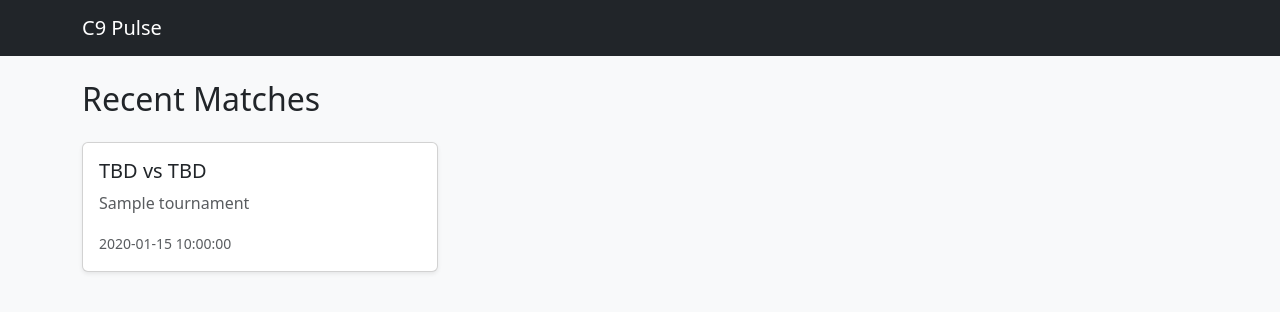
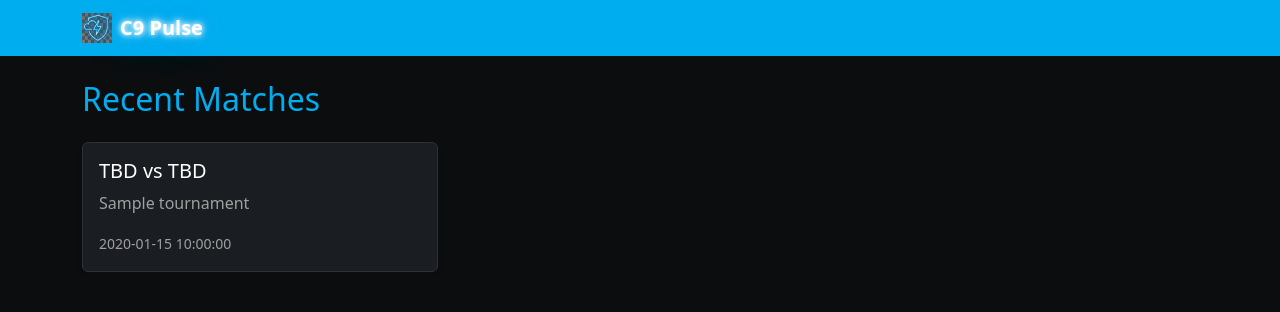
Before and after one commit to vero-code/c9-pulse, a Flask app: page / in a window 1280 px wide. Shown: the top 312 px of the page. Run offline with Flask 3, Linux system fonts and the light colour scheme; a database or web service that is not in the repository returns one stand-in record (values such as "Sample title"); data that the repository does not hold is empty.

Commit message:
feat: add visuals and UX style

```diff
--- a/templates/index.html
+++ b/templates/index.html
@@ -6,15 +6,54 @@
     <title>C9 Pulse - Esports Analysis</title>
     <link href="https://cdn.jsdelivr.net/npm/bootstrap@5.3.0/dist/css/bootstrap.min.css" rel="stylesheet">
     <style>
-        body { background-color: #f8f9fa; }
-        .match-card { transition: transform 0.2s; cursor: pointer; }
-        .match-card:hover { transform: scale(1.02); }
+        body {
+            background-color: #0b0d0f;
+            color: #ffffff;
+        }
+        .navbar {
+            background-color: #00aeef !important;
+        }
+        .navbar-brand {
+            font-weight: bold;
+            color: #ffffff !important;
+            text-shadow: 0 0 5px #fff, 0 0 10px #fff, 0 0 20px #00aeef, 0 0 30px #00aeef, 0 0 40px #00aeef;
+            transition: text-shadow 0.3s ease-in-out;
+        }
+        .navbar-brand:hover {
+            text-shadow: 0 0 10px #fff, 0 0 20px #fff, 0 0 30px #00aeef, 0 0 40px #00aeef, 0 0 50px #00aeef, 0 0 60px #00aeef;
+        }
+        .card {
+            background-color: #1a1d21;
+            border-color: #2d3238;
+            color: #ffffff;
+        }
+        .match-card {
+            transition: transform 0.2s, background-color 0.2s;
+            cursor: pointer;
+        }
+        .match-card:hover {
+            transform: scale(1.02);
+            background-color: #25292e;
+        }
+        .text-muted {
+            color: #a0a0a0 !important;
+        }
+        h2 {
+            color: #00aeef;
+        }
     </style>
 </head>
 <body>
-    <nav class="navbar navbar-dark bg-dark mb-4">
+    <nav class="navbar navbar-dark mb-4">
         <div class="container">
-            <a class="navbar-brand" href="/">C9 Pulse</a>
+            <a class="navbar-brand d-flex align-items-center" href="/">
+                <img src="{{ url_for('static', filename='img/logo.png') }}"
+                     alt="C9 Logo"
+                     width="30"
+                     height="30"
+                     class="d-inline-block align-top me-2">
+                C9 Pulse
+            </a>
         </div>
     </nav>
 
```
Also changed, not shown: templates/match_detail.html (+46 -3 lines), static/img/logo.png (added).
